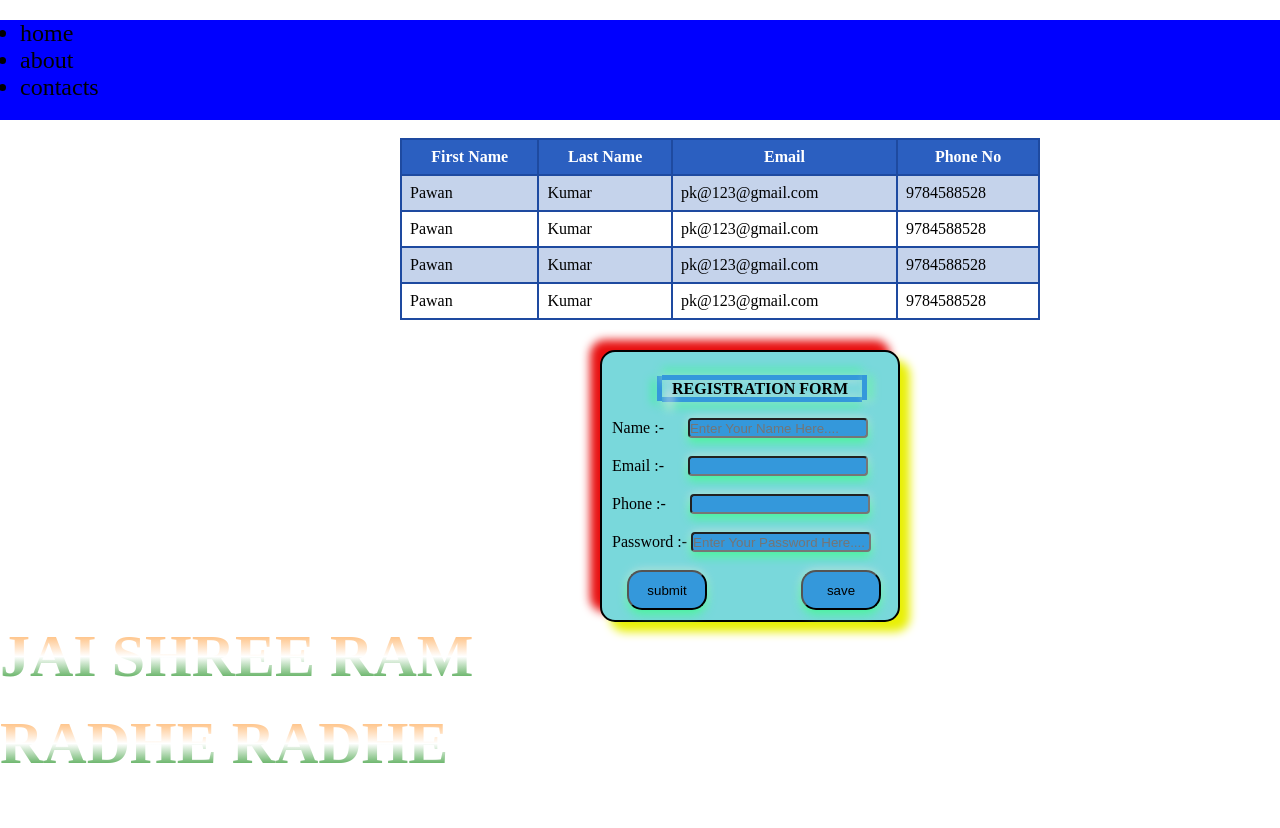
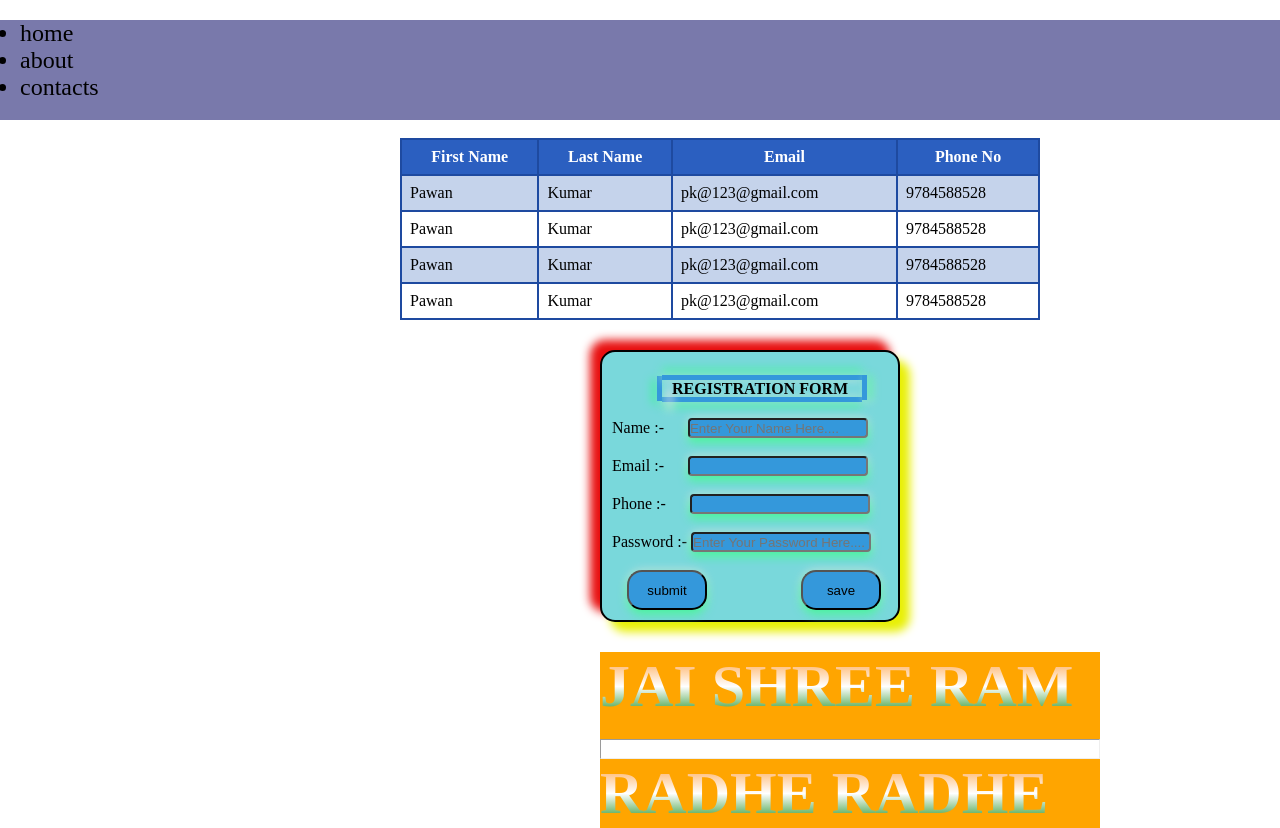
Before and after one commit to Bhardwaj235/practice, a plain HTML site: page INDEX.html in a window 1280 px wide. Before the commit the page ends 800 px from the top, so only its background shows below. Drawn offline with Linux system fonts and the light colour scheme.

Commit message:
updates bgc in radhe radhe

```diff
--- a/INDEX.html
+++ b/INDEX.html
@@ -17,7 +17,7 @@ Read More">
   "hello world" inside it. The `<H1>` tag represents the most important heading in the document,
   typically used for the main title or section heading. In this case, it will display "hello world"
   as a top-level heading on the webpage. -->
-    <header style="background-color: blue; font-size: x-large; height: 100px">
+    <header style="background-color: rgb(121, 121, 171); font-size: x-large; height: 100px">
       <ul class="list-margin">
         <li>home</li>
         <li>about</li>
@@ -80,9 +80,11 @@ Read More">
           <input  type="button" value="save" id="save">
          </form>
     </section>
-
+   <section class="radha">
      <h1>JAI SHREE RAM </h1><br>
+     <hr class="space">
      <h1>RADHE RADHE</h1>
+    </section>
 
 
 </body></html>
--- a/index.css
+++ b/index.css
@@ -159,7 +159,7 @@
     }
 
     h1{
-        font-size: 60px;
+    font-size: 60px;
     font-weight: bold;
     background: linear-gradient(180deg, #FF9933, white, green);
     background-clip: border-box;
@@ -167,3 +167,14 @@
     -webkit-text-fill-color: transparent;
     background-color: rgb(239, 179, 67);
     }
+
+    .radha{
+        background-color: orange;
+        width: 500px;
+    }
+
+    .space{
+        width: 500px;
+        height: 20px;
+        background-color: white;
+    }
```
